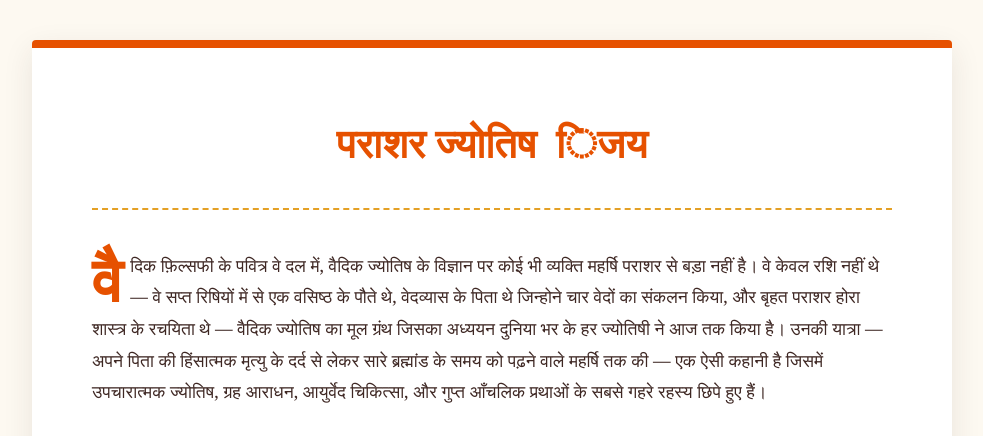
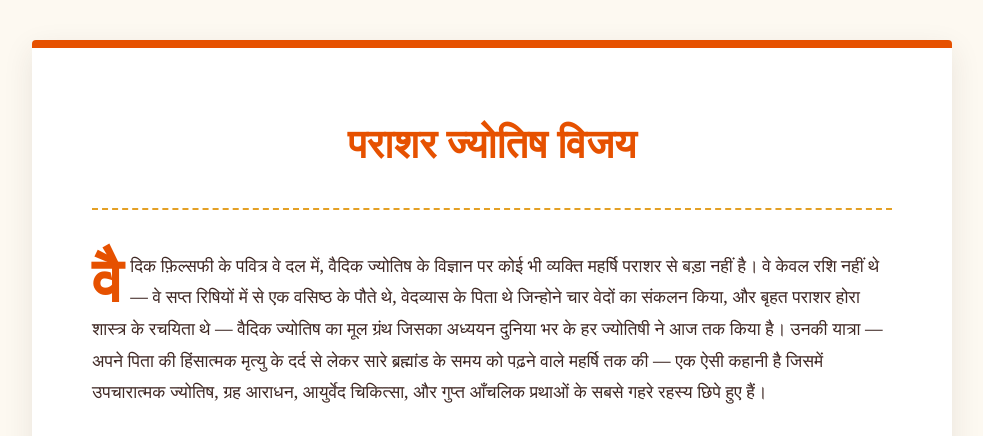
Before and after one commit to 0justaguy0/blogs, a plain HTML site: page blog99_Hindi.html in a window 1280 px wide. Shown: the top 436 px of the page, without its empty margins (148-1131 px from the left). Drawn offline with Linux system fonts and the light colour scheme.

Commit message:
fix blog99 Hindi title encoding

```diff
--- a/blog99_Hindi.html
+++ b/blog99_Hindi.html
@@ -3,7 +3,7 @@
 <head>
     <meta charset="UTF-8">
     <meta name="viewport" content="width=device-width, initial-scale=1.0">
-    <title>पराशर ज्योतिष ෶िजय</title>
+    <title>पराशर ज्योतिष विजय</title>
     <style>
 :root {
             --bg-color: #FDF9F1;
@@ -229,7 +229,7 @@
 
     <div class="container">
         <header>
-            <h1>पराशर ज्योतिष ෶िजय</h1>
+            <h1>पराशर ज्योतिष विजय</h1>
         </header>
 
         <article>
```
